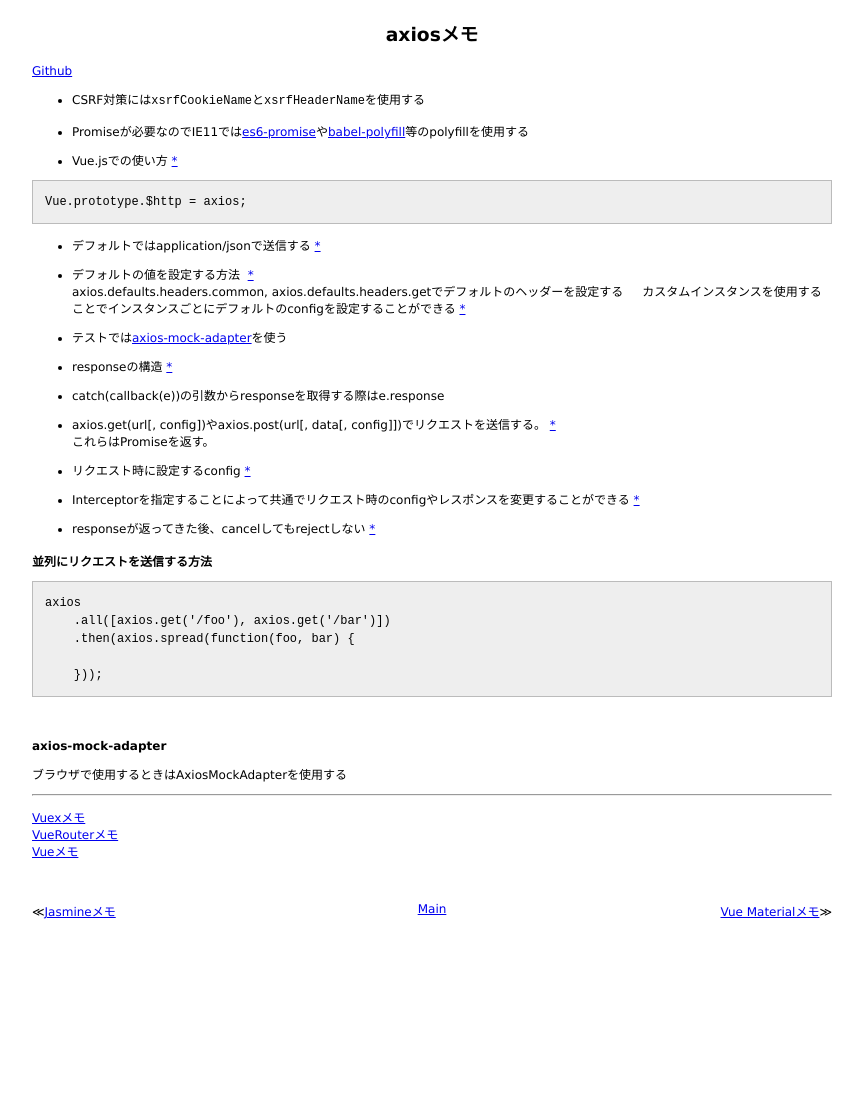
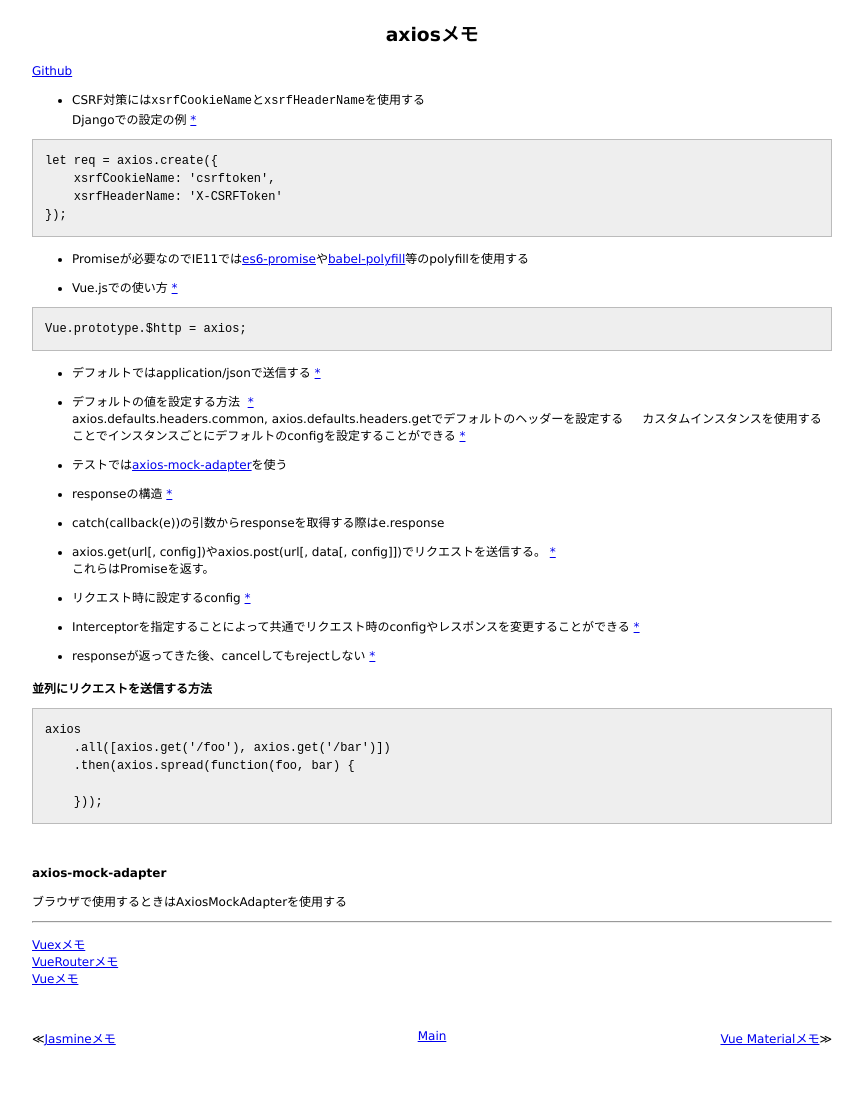
Before and after one commit to 38elements/38elements.github.com, a Jekyll site: the page built from _posts/2017-02-22-axios.md, in a window 1280 px wide. Shown: the whole page, without its empty margins (208-1071 px from the left). Built offline with Jekyll 4.4.1, drawn with Linux system fonts in a browser that asks for light colours; before the commit the page ends 988 px from its top, so only the background shows below that.

Commit message:
Update 2017-02-22-axios.md

````diff
--- a/_posts/2017-02-22-axios.md
+++ b/_posts/2017-02-22-axios.md
@@ -5,6 +5,14 @@ title: axiosメモ
 [Github](https://github.com/mzabriskie/axios)
 
 * CSRF対策には`xsrfCookieName`と`xsrfHeaderName`を使用する
+Djangoでの設定の例 [\*](https://docs.djangoproject.com/en/stable/ref/csrf/#setting-the-token-on-the-ajax-request)
+
+```
+let req = axios.create({
+    xsrfCookieName: 'csrftoken',
+    xsrfHeaderName: 'X-CSRFToken'
+});
+```
 
 * Promiseが必要なのでIE11では[es6-promise](https://github.com/stefanpenner/es6-promise)や[babel-polyfill](https://babeljs.io/docs/usage/polyfill/)等のpolyfillを使用する
 
````
